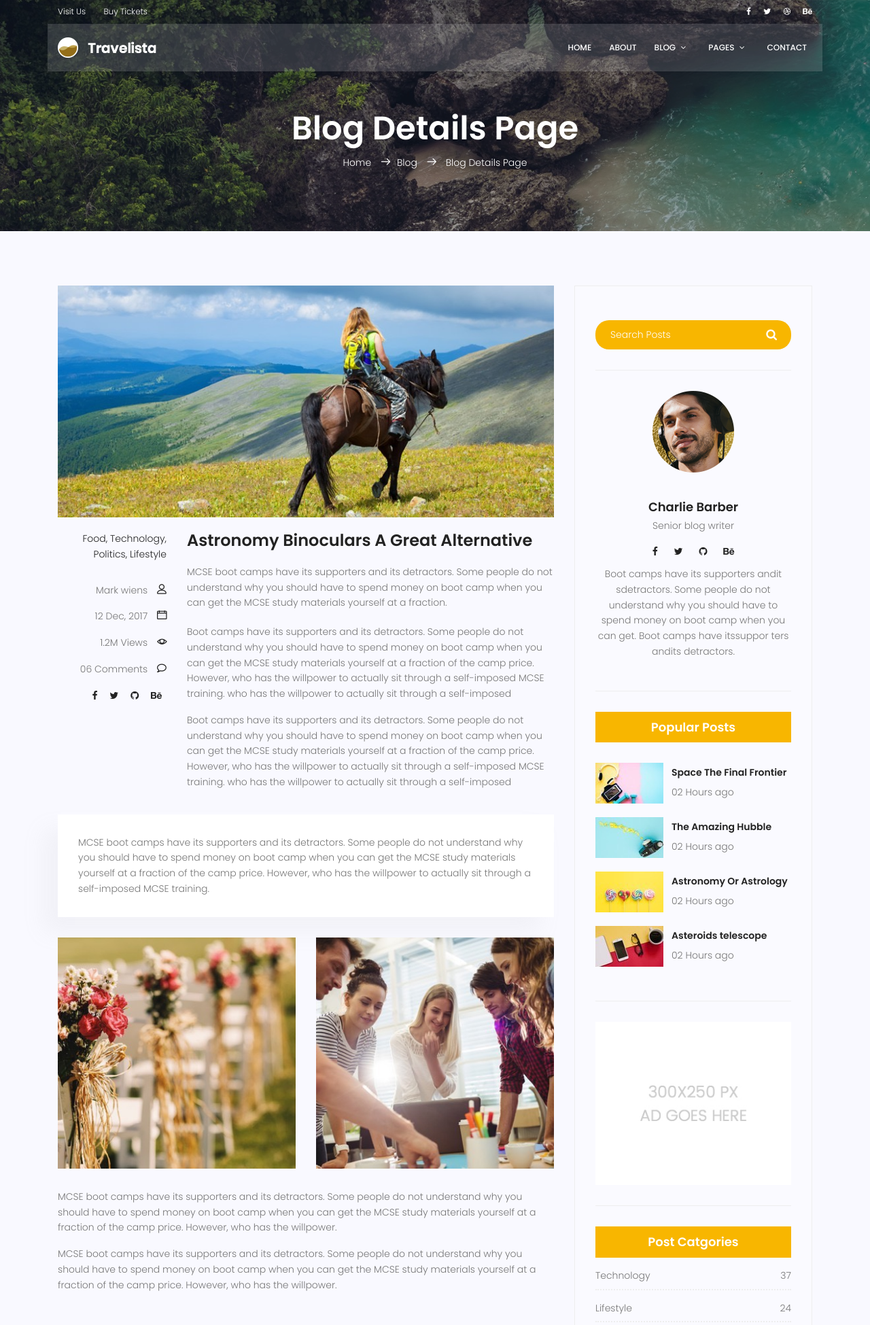
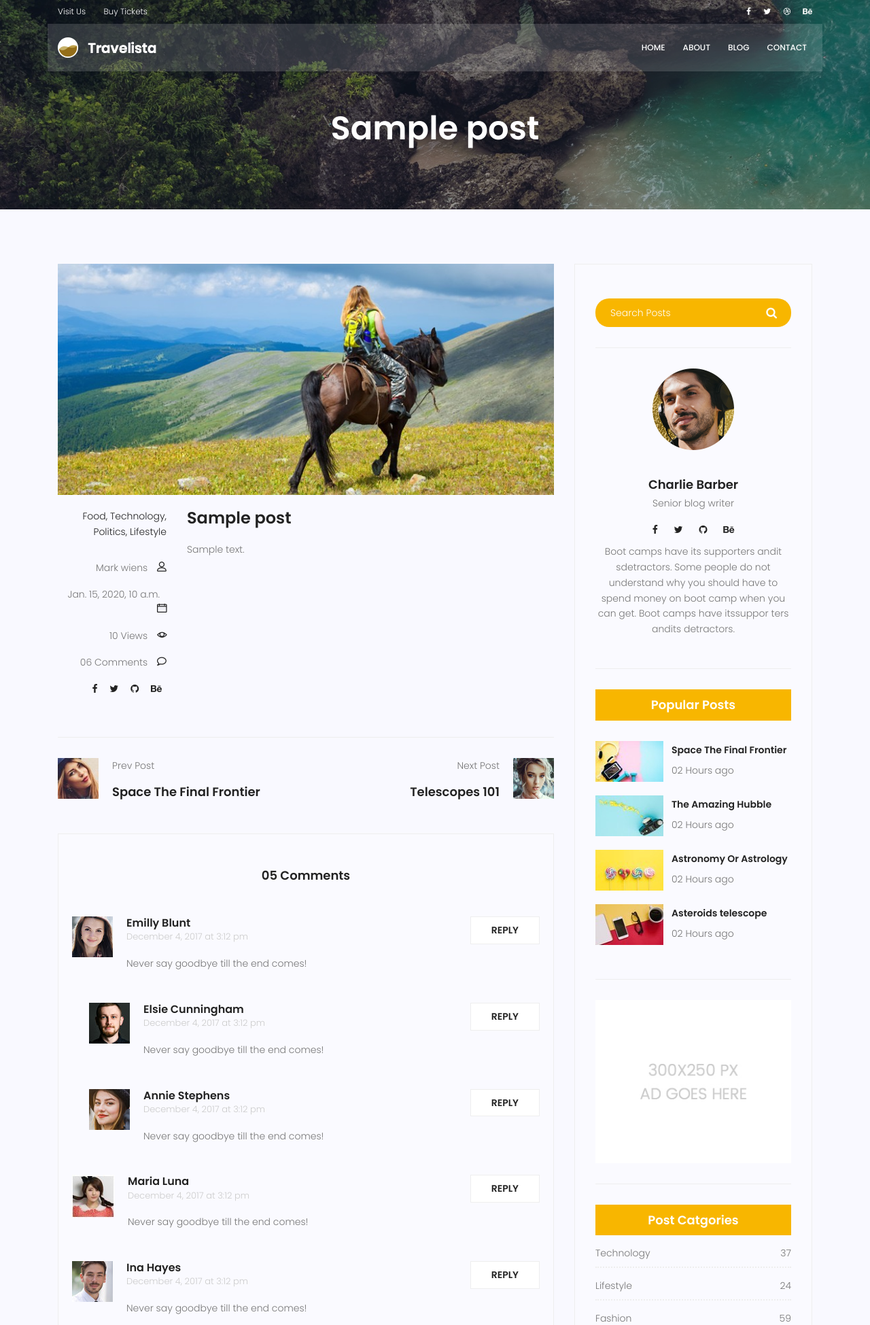
Before and after one commit to omidtj/first-django-app, a Django app: template templates/blog/blog-single.html in a window 1280 px wide. Shown: the top 1949 px of the page at 68% size. Run offline with Django 3.2, Linux system fonts and the light colour scheme; the template is opened without the code that fills it: values that come from a table or form of the project are taken from there, others are empty; tables that the repository leaves empty hold one stand-in row (values such as "Sample post"); some libraries are stand-ins or nearby versions.

Commit message:
single blog updated

```diff
--- a/blog/urls.py
+++ b/blog/urls.py
@@ -2,7 +2,7 @@ from django.urls import path
 from blog.views import *
 app_name = 'blog'
 urlpatterns = [
-    # ("url address","view")
+    # ("url address","view","name for html")
     path('', blog_view,name='index'),
-    path('single', blog_single,name='single')
+    path('<int:pid>', blog_single,name='single')
 ]
--- a/templates/base.html
+++ b/templates/base.html
@@ -70,26 +70,7 @@
             <ul class="nav-menu">
               <li><a href="{% url 'website:index' %}">Home</a></li>
               <li><a href="{% url 'website:about' %}">About</a></li>
-              <li class="menu-has-children">
-                <a href="">Blog</a>
-                <ul>
-                  <li><a href="{% url 'blog:index' %}">Blog Home</a></li>
-                  <li><a href="{% url 'blog:single' %}">Blog Single</a></li>
-                </ul>
-              </li>
-              <li class="menu-has-children">
-                <a href="">Pages</a>
-                <ul>
-                  <li><a href="elements.html">Elements</a></li>
-                  <li class="menu-has-children">
-                    <a href="">Level 2 </a>
-                    <ul>
-                      <li><a href="#">Item One</a></li>
-                      <li><a href="#">Item Two</a></li>
-                    </ul>
-                  </li>
-                </ul>
-              </li>
+              <li><a href="{% url 'blog:index' %}">Blog</a></li>
               <li><a href="{% url 'website:contact' %}">Contact</a></li>
             </ul>
           </nav>
--- a/templates/blog/blog-single.html
+++ b/templates/blog/blog-single.html
@@ -6,14 +6,7 @@
   <div class="container">
     <div class="row d-flex align-items-center justify-content-center">
       <div class="about-content col-lg-12">
-        <h1 class="text-white">Blog Details Page</h1>
-        <p class="text-white link-nav">
-          <a href="{% url 'website:index' %}">Home </a>
-          <span class="lnr lnr-arrow-right"></span
-          ><a href="{% url 'blog:index' %}">Blog </a>
-          <span class="lnr lnr-arrow-right"></span>
-          <a href="{% url 'blog:single' %}"> Blog Details Page</a>
-        </p>
+        <h1 class="text-white">{{post.title}}</h1>
       </div>
     </div>
   </div>
@@ -43,11 +36,11 @@
                 <a href="#">Mark wiens</a> <span class="lnr lnr-user"></span>
               </p>
               <p class="date col-lg-12 col-md-12 col-6">
-                <a href="#">12 Dec, 2017</a>
+                <a href="#">{{post.published_date}}</a>
                 <span class="lnr lnr-calendar-full"></span>
               </p>
               <p class="view col-lg-12 col-md-12 col-6">
-                <a href="#">1.2M Views</a> <span class="lnr lnr-eye"></span>
+                <a href="#">{{post.counted_views}} Views</a> <span class="lnr lnr-eye"></span>
               </p>
               <p class="comments col-lg-12 col-md-12 col-6">
                 <a href="#">06 Comments</a> <span class="lnr lnr-bubble"></span>
@@ -70,63 +63,11 @@
           </div>
           <div class="col-lg-9 col-md-9">
             <h3 class="mt-20 mb-20">
-              Astronomy Binoculars A Great Alternative
+            {{post.title}}
             </h3>
             <p class="excert">
-              MCSE boot camps have its supporters and its detractors. Some
-              people do not understand why you should have to spend money on
-              boot camp when you can get the MCSE study materials yourself at a
-              fraction.
+            {{post.content}}
             </p>
-            <p>
-              Boot camps have its supporters and its detractors. Some people do
-              not understand why you should have to spend money on boot camp
-              when you can get the MCSE study materials yourself at a fraction
-              of the camp price. However, who has the willpower to actually sit
-              through a self-imposed MCSE training. who has the willpower to
-              actually sit through a self-imposed
-            </p>
-            <p>
-              Boot camps have its supporters and its detractors. Some people do
-              not understand why you should have to spend money on boot camp
-              when you can get the MCSE study materials yourself at a fraction
-              of the camp price. However, who has the willpower to actually sit
-              through a self-imposed MCSE training. who has the willpower to
-              actually sit through a self-imposed
-            </p>
-          </div>
-          <div class="col-lg-12">
-            <div class="quotes">
-              MCSE boot camps have its supporters and its detractors. Some
-              people do not understand why you should have to spend money on
-              boot camp when you can get the MCSE study materials yourself at a
-              fraction of the camp price. However, who has the willpower to
-              actually sit through a self-imposed MCSE training.
-            </div>
-            <div class="row mt-30 mb-30">
-              <div class="col-6">
-                <img class="img-fluid" src="{% static 'img/blog/post-img1.jpg' %}" alt="" />
-              </div>
-              <div class="col-6">
-                <img class="img-fluid" src="{% static 'img/blog/post-img2.jpg' %}" alt="" />
-              </div>
-              <div class="col-lg-12 mt-30">
-                <p>
-                  MCSE boot camps have its supporters and its detractors. Some
-                  people do not understand why you should have to spend money on
-                  boot camp when you can get the MCSE study materials yourself
-                  at a fraction of the camp price. However, who has the
-                  willpower.
-                </p>
-                <p>
-                  MCSE boot camps have its supporters and its detractors. Some
-                  people do not understand why you should have to spend money on
-                  boot camp when you can get the MCSE study materials yourself
-                  at a fraction of the camp price. However, who has the
-                  willpower.
-                </p>
-              </div>
-            </div>
           </div>
         </div>
         <div class="navigation-area">
@@ -322,7 +263,7 @@
             </form>
           </div>
           <div class="single-sidebar-widget user-info-widget">
-            <img src="{% static 'img/blog/user-info.png" alt="" />
+            <img src="{% static 'img/blog/user-info.png' %}" alt="" />
             <a href="#"><h4>Charlie Barber</h4></a>
             <p>Senior blog writer</p>
             <ul class="social-links">
@@ -354,7 +295,7 @@
                   <img class="img-fluid" src="{% static 'img/blog/pp1.jpg' %}" alt="" />
                 </div>
                 <div class="details">
-                  <a href="{% url 'blog:single' %}"
+                  <a href="#"
                     ><h6>Space The Final Frontier</h6></a
                   >
                   <p>02 Hours ago</p>
@@ -365,7 +306,7 @@
                   <img class="img-fluid" src="{% static 'img/blog/pp2.jpg' %}" alt="" />
                 </div>
                 <div class="details">
-                  <a href="{% url 'blog:single' %}"><h6>The Amazing Hubble</h6></a>
+                  <a href="#"><h6>The Amazing Hubble</h6></a>
                   <p>02 Hours ago</p>
                 </div>
               </div>
@@ -374,7 +315,7 @@
                   <img class="img-fluid" src="{% static 'img/blog/pp3.jpg' %}" alt="" />
                 </div>
                 <div class="details">
-                  <a href="{% url 'blog:single' %}"><h6>Astronomy Or Astrology</h6></a>
+                  <a href="#"><h6>Astronomy Or Astrology</h6></a>
                   <p>02 Hours ago</p>
                 </div>
               </div>
@@ -383,7 +324,7 @@
                   <img class="img-fluid" src="{% static 'img/blog/pp4.jpg' %}" alt="" />
                 </div>
                 <div class="details">
-                  <a href="{% url 'blog:single' %}"><h6>Asteroids telescope</h6></a>
+                  <a href="#"><h6>Asteroids telescope</h6></a>
                   <p>02 Hours ago</p>
                 </div>
               </div>
```
Also changed, not shown: blog/views.py (+5 -3 lines), templates/blog/blog-home.html (+7 -7 lines).
